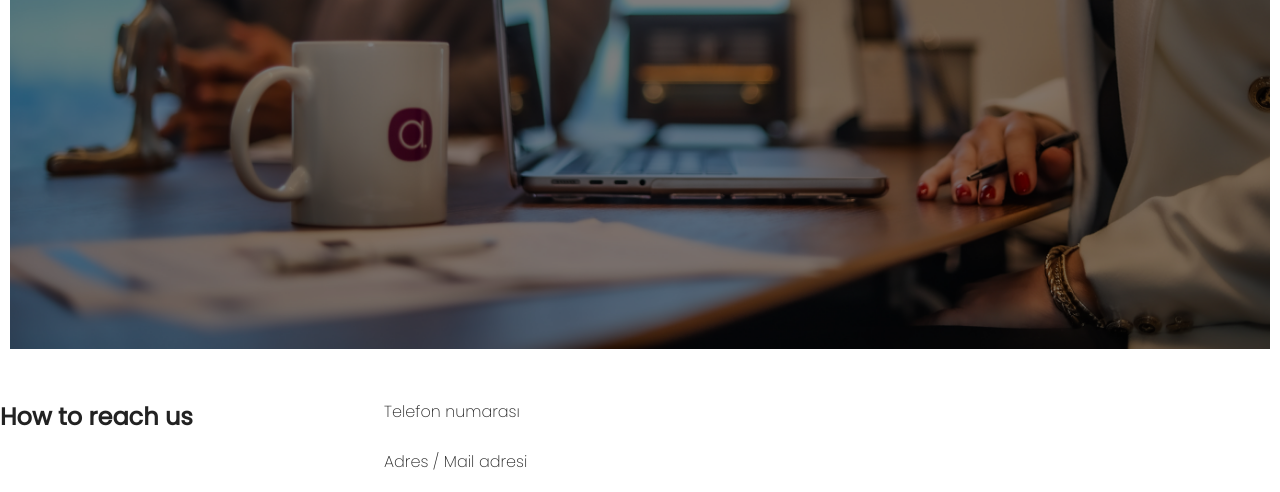
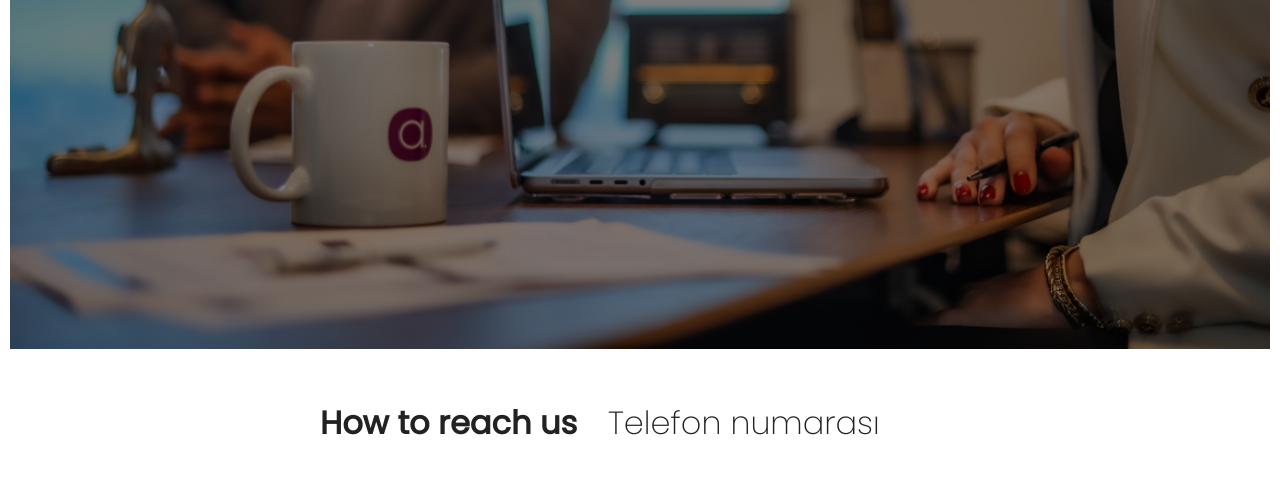
Before and after one commit to SebnemK/ExecutiveSearch, a plain HTML site: page contact.html in a window 1280 px wide. Shown: the part 451-943 px from the top of the page. Drawn offline with Linux system fonts and the light colour scheme.

Commit message:
Contact page's style is added
Contact page's style is added

```diff
--- a/style.css
+++ b/style.css
@@ -163,6 +163,16 @@ body {
     margin-right: 10px;
 }
 
+.contact-us {
+    font-size: 32px;
+    margin-left: 25%;
+}
+
+.contact-us h2{
+    font-weight: 200;
+    font-weight: bold;
+    font-size: 32px;
+}
 .footer {
     margin-top: 50px;
     color: #666666;
```
